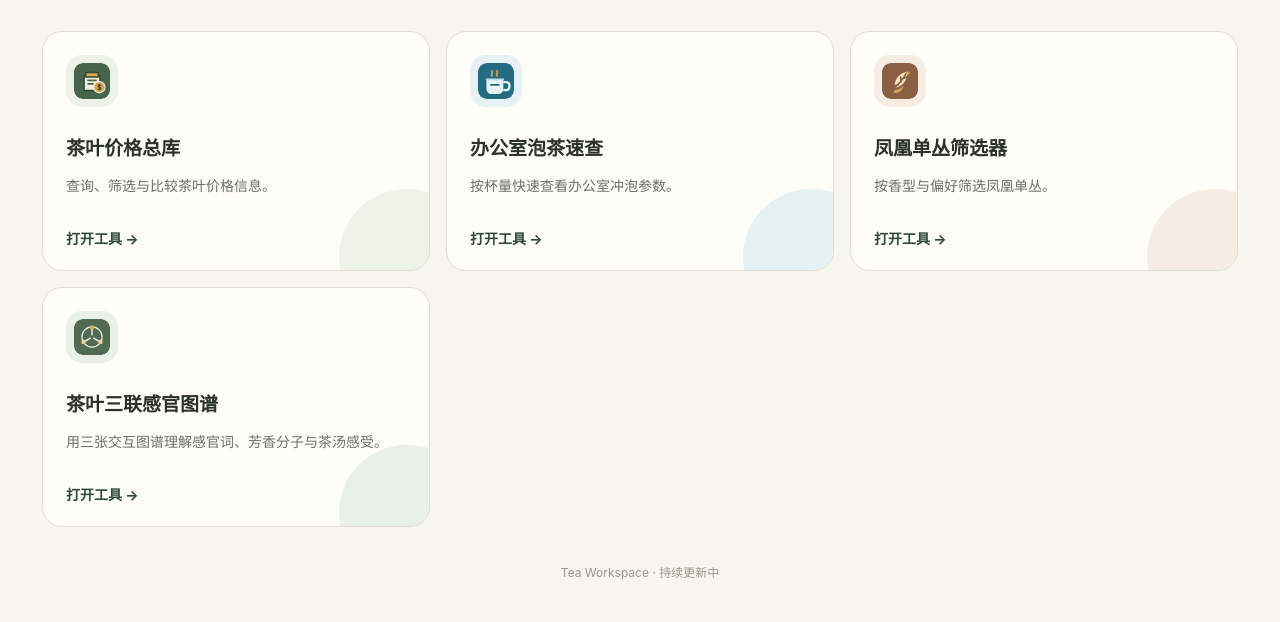
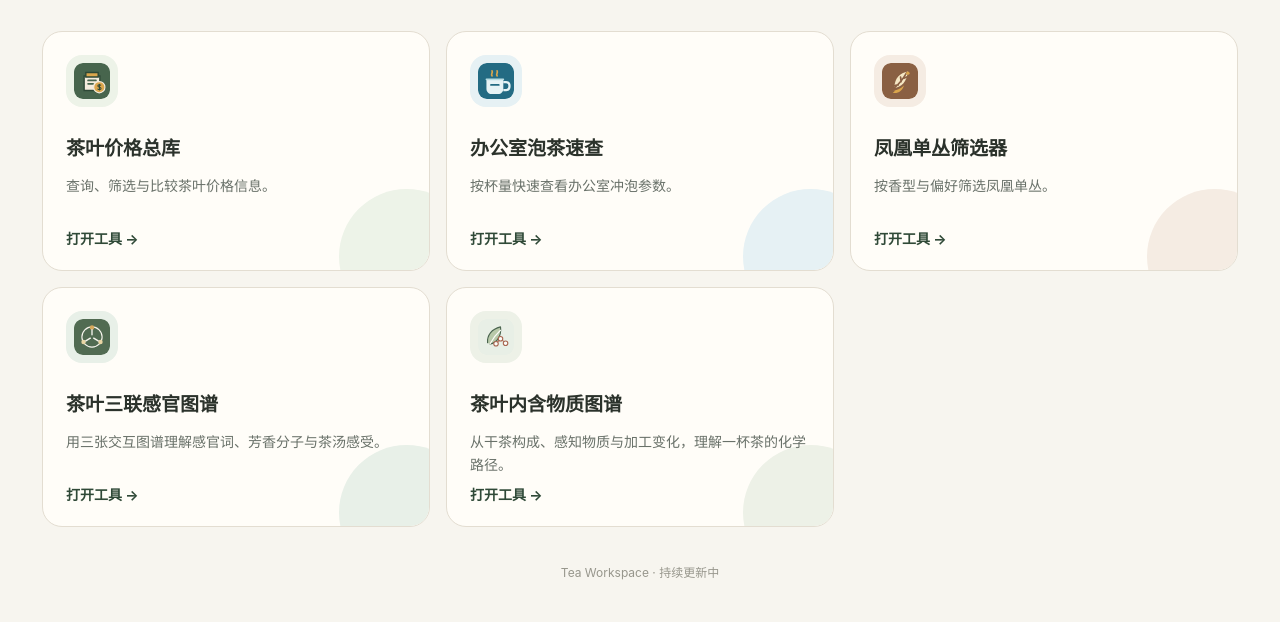
Before and after one commit to Foralchan/tea, a plain HTML site: page index.html in a window 1280 px wide. Shown: the part 265-887 px from the top of the page. Drawn offline with Linux system fonts and the light colour scheme.

Commit message:
Add tea chemistry visualization to workspace

```diff
--- a/index.html
+++ b/index.html
@@ -32,7 +32,8 @@ const tools=[
  {id:"price",title:"茶叶价格总库",desc:"查询、筛选与比较茶叶价格信息。",file:"price.html",icon:"price-icon.svg",tint:"#edf3e8"},
  {id:"office",title:"办公室泡茶速查",desc:"按杯量快速查看办公室冲泡参数。",file:"office.html",icon:"office-icon.svg",tint:"#e6f1f4"},
  {id:"phoenix",title:"凤凰单丛筛选器",desc:"按香型与偏好筛选凤凰单丛。",file:"phoenix.html",icon:"phoenix-icon.svg",tint:"#f5ece3"},
- {id:"foundations",title:"茶叶三联感官图谱",desc:"用三张交互图谱理解感官词、芳香分子与茶汤感受。",file:"foundations/",icon:"sensory-icon.svg",tint:"#e8f0e8",external:true}
+ {id:"foundations",title:"茶叶三联感官图谱",desc:"用三张交互图谱理解感官词、芳香分子与茶汤感受。",file:"foundations/",icon:"sensory-icon.svg",tint:"#e8f0e8",external:true},
+ {id:"chemistry",title:"茶叶内含物质图谱",desc:"从干茶构成、感知物质与加工变化，理解一杯茶的化学路径。",file:"chemistry/",icon:"chemistry-icon.svg",tint:"#edf1e7",external:true}
 ];
 const tabs=document.querySelector("#tabs"),grid=document.querySelector("#grid"),home=document.querySelector("#home"),viewer=document.querySelector("#viewer"),frame=document.querySelector("#frame"),title=document.querySelector("#viewer-title"),open=document.querySelector("#open");
 function render(){
```
